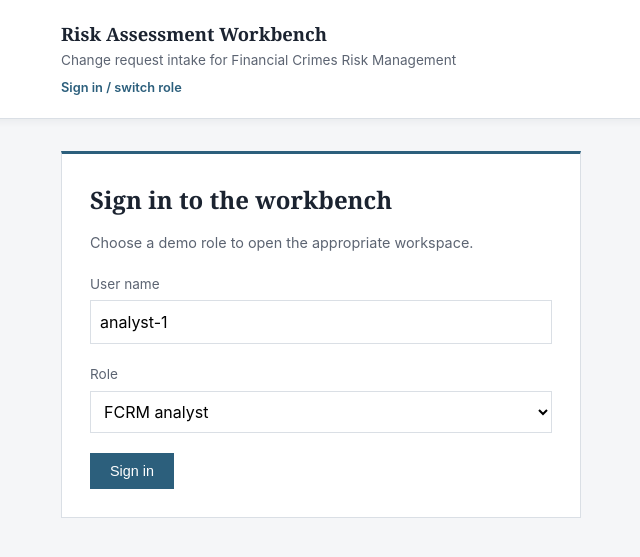
After one commit to ebtenorio-myridius/geniushack3, a FastAPI app: template src/app/templates/login.html in a window 1280 px wide. The commit adds this page. Shown: the top 557 px of the page, without its empty margins (213-853 px from the left). Run offline with FastAPI, Linux system fonts and the light colour scheme; the template is opened without the code that fills it, so the values that code supplies are empty; some libraries are stand-ins or nearby versions.

Commit message:
Add browser role login

```diff
--- a/src/app/static/css/style.css
+++ b/src/app/static/css/style.css
@@ -63,6 +63,28 @@ h3 { font-size: 0.95rem; display: flex; justify-content: space-between; align-it
     font-size: 0.85rem;
     margin-top: 2px;
 }
+
+.site-header__login {
+    display: inline-block;
+    margin-top: 8px;
+    color: var(--accent);
+    font-size: 0.8rem;
+    font-weight: 600;
+    text-decoration: none;
+}
+
+.site-header__login:hover { text-decoration: underline; }
+
+select {
+    display: block;
+    width: 100%;
+    padding: 9px;
+    border: 1px solid var(--border);
+    background: var(--surface);
+    font: inherit;
+}
+
+.login-panel { max-width: 520px; }
 
 .steps {
     position: sticky;
--- a/src/app/templates/base.html
+++ b/src/app/templates/base.html
@@ -12,6 +12,7 @@
         <div class="wrap">
             <span class="site-header__title">Risk Assessment Workbench</span>
             <span class="site-header__subtitle">Change request intake for Financial Crimes Risk Management</span>
+            <a class="site-header__login" href="/intake/login">Sign in / switch role</a>
         </div>
     </header>
 
--- /dev/null
+++ b/src/app/templates/login.html
@@ -0,0 +1,24 @@
+{% extends "base.html" %}
+
+{% block title %}Login — Risk Assessment Workbench{% endblock %}
+
+{% block content %}
+<section class="panel login-panel">
+    <h1>Sign in to the workbench</h1>
+    <p class="panel__hint">Choose a demo role to open the appropriate workspace.</p>
+    <form method="post" action="/intake/login">
+        <label class="field">
+            <span class="field__label">User name</span>
+            <input type="text" name="user" value="analyst-1" required>
+        </label>
+        <label class="field">
+            <span class="field__label">Role</span>
+            <select name="role" required>
+                <option value="analyst">FCRM analyst</option>
+                <option value="committee">Risk committee member</option>
+            </select>
+        </label>
+        <button class="button" type="submit">Sign in</button>
+    </form>
+</section>
+{% endblock %}
```
Also changed, not shown: docs/manual/user-manual.md (+8 -0 lines), src/app/routers/intake.py (+38 -6 lines).
